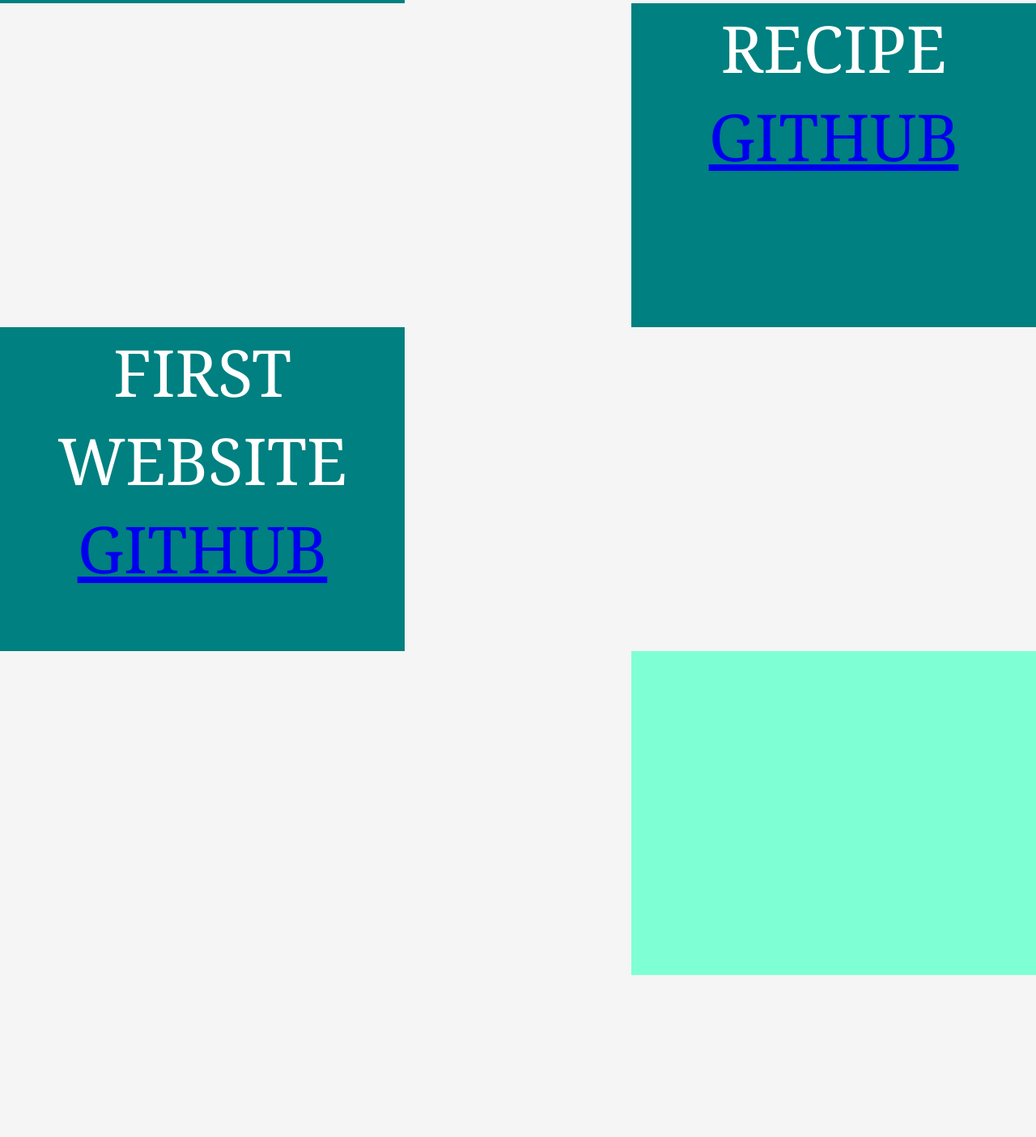
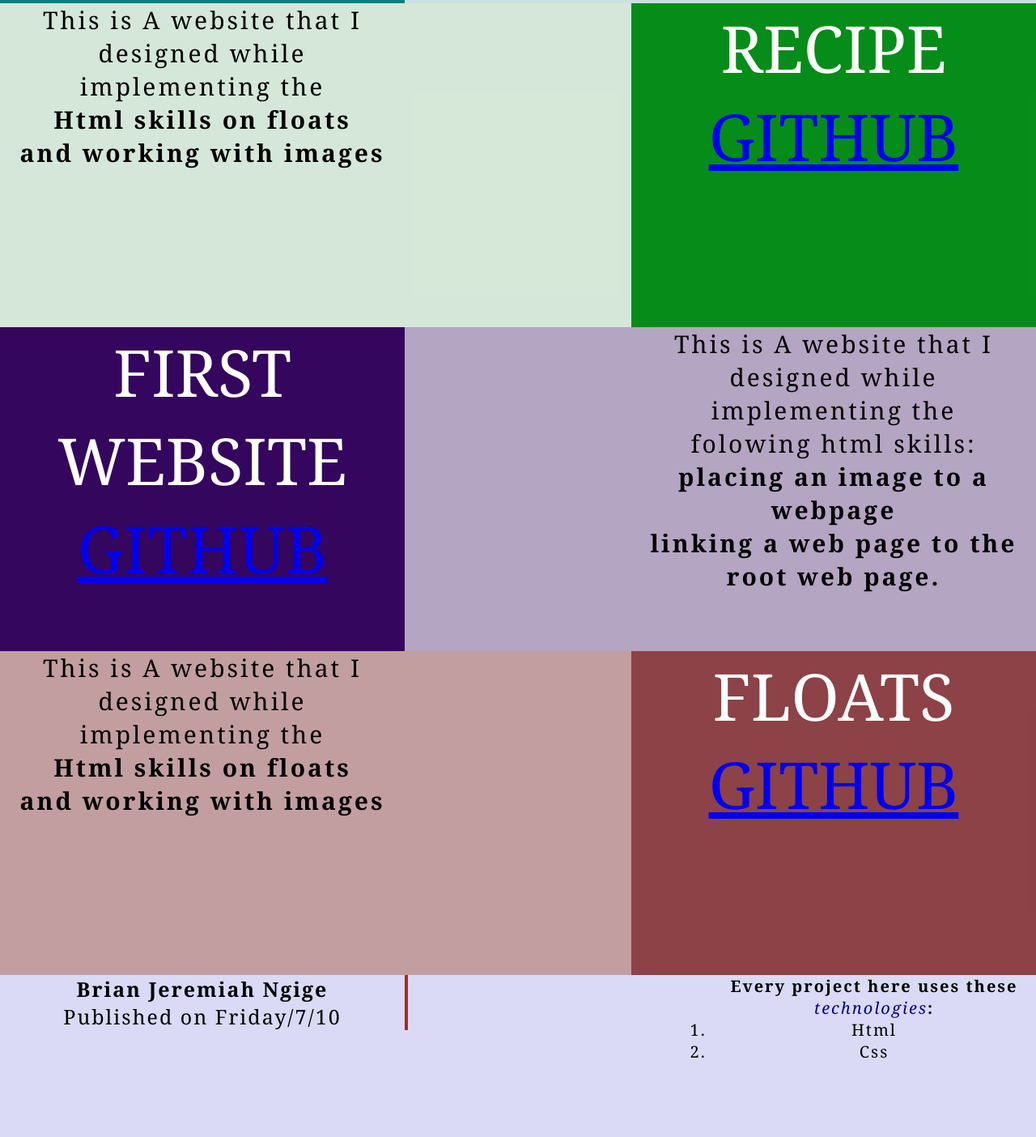
Before and after one commit to JeremiahNgige/portfolio2, a plain HTML site: page index.html in a window 1280 px wide. Shown: the part 796-2200 px from the top of the page at 81% size. Drawn offline with Linux system fonts and the light colour scheme.

Commit message:
portfoilio2

```diff
--- a/css/styles.css
+++ b/css/styles.css
@@ -25,6 +25,29 @@ header{
     text-align: center ;
     opacity: 60%;
 
+}
+.footer{
+    width: 100%;
+    height: 200px;
+    background: rgba(0, 0, 255, 0.11);
+}
+.lighten{
+    font-weight: lighter;
+    font-style: oblique;
+    color: darkblue;
+}
+.ol{
+    width: 400px;
+    float:right;
+    font-size: 20px;
+    letter-spacing: 2px;
+}
+.ul{
+    width: 500px;
+    border-right:4px solid brown;
+    font-size: 25px;
+    letter-spacing: 2px;
+    float: left;
 }
 #content{
     width: 100%;
@@ -56,7 +79,31 @@ h1{
 }
 .card{
     height: 400px;
-    color: teal;
+    color:black;
+    font-size: 30px;
+    background: rgba(0, 128, 128, 0.178);
+
+}
+.card2{
+    height: 400px;
+    color:black;
+    font-size: 30px;
+    background: hsla(128, 91%, 29%, 0.13);
+
+}
+.card3{
+    height: 400px;
+    color:black;
+    font-size: 30px;
+    background: rgba(52, 6, 94, 0.336);
+
+}
+.card4{
+    height: 400px;
+    color:black;
+    font-size: 30px;
+    background:  rgba(102, 0, 8, 0.356);
+
 }
 p#hdr-txt{
     font-size: 40px;
@@ -67,19 +114,80 @@ p#hdr-txt{
 }
 .card.box-card{
     width: 500px;
-    background-color: teal;
+    background-color:teal;
 }
-#right-one.card.box-card{
+.card2.box-card2{
+    width: 500px;
+    background-color:hsla(128, 91%, 29%, 0.993);
     float: right;
-    background-color: tomato;
+
 }
-#right-one-two.card.box-card{
+.card3.box-card3{
+    width: 500px;
+    background-color:rgb(52, 6, 94);
+}
+.card4.box-card4{
+    width: 500px;
+    background-color:rgba(102, 0, 8, 0.356);
     float: right;
-    background-color: aquamarine !important;
 }
+
 .card-txt.card.box-card{
     font-size:5rem;
     text-transform: uppercase;
     font-weight: lighter;
     color: white;
 }
+.card-txt2.card2.box-card2{
+    font-size:5rem;
+    text-transform: uppercase;
+    font-weight: lighter;
+    color: white;
+}
+.card-txt3.card3.box-card3{
+    font-size:5rem;
+    text-transform: uppercase;
+    font-weight: lighter;
+    color: white;
+}
+.card-txt4.card4.box-card4{
+    font-size:5rem;
+    text-transform: uppercase;
+    font-weight: lighter;
+    color: white;
+
+}
+
+.bg{
+    background: teal;
+    opacity: 10%;
+}
+.card.shelter{
+    float: right;
+    letter-spacing: 3px;
+    height: 200px;
+    top: 600px;
+    background: transparent;
+
+}
+.card2.Recipe{
+    letter-spacing: 3px;
+    height: 200px;
+    width: 500px;
+    box-sizing: border-box;
+    background: transparent;
+
+}
+.card4.floats{
+    letter-spacing: 3px;
+    height: 200px;
+    width: 500px;
+    background: transparent;
+}
+.card3.first{
+    float: right;
+    letter-spacing: 3px;
+    height: 200px;
+    width: 500px;
+    background: transparent;
+}
--- a/index.html
+++ b/index.html
@@ -20,29 +20,65 @@
          </img>
       </div>
       <div id="content">
-      <div class="card">
+      <div class=" card ">
+        <p class="card shelter">This is A website that I </br>designed while implementing the<br/>
+          <strong>Html skills on floats and<br/> linking image backround</br/> via css</strong></p>
           <div class="card box-card">
               <p class="card box-card card-txt">ANIMAL SHELTER<br/>
                 <a href="https://github.com/JeremiahNgige/a-shelter.git" title="Git repository"a>github</a>
               </p>
           </div>
+
       </div>
-      <div class="card">
-        <div class="card box-card" id="right-one">
-            <p class="card box-card card-txt">Recipe<br/>
+      <div class=" card2">
+
+        <div class=" card2 box-card2" >
+            <p class="card2 box-card2 card-txt2" id="lft">Recipe<br/>
                 <a href="https://github.com/JeremiahNgige/cook.git" title="Git repository"a>github</a>
               </p>
         </div>
+        <p class="card2 Recipe">This is A website that I </br>designed while implementing the<br/>
+          <strong>Html skills on floats<br/> and working with images</strong></p>
+        <div >
+        </div>
     </div>
-    <div class="card">
-        <div class="card box-card">
-            <p class="card box-card card-txt">first website<br/>
+    <div class=" card3">
+      <p class="card3 first">This is A website that I </br>designed while implementing the<br/>
+        folowing html skills:<br/>
+        <span><strong>placing an image to a webpage<br/>linking a web page to the root web page.</strong>
+        </span><br/></p>
+        <div class="card3 box-card3">
+            <p class=" card3 box-card3 card-txt3" id="ctr">first website<br/>
                 <a href="https://github.com/JeremiahNgige/first-webpage.git" title="Git repository"a>github</a>
               </p>
         </div>
+
+
     </div>
-    <div class="card">
-        <div class="card box-card" id="right-one-two"></div>
+    <div class=" card4">
+
+        <div class=" card4 box-card4">
+            <p class="card4 box-card4 card-txt4" id="r2">floats<br/>
+                <a href="https://github.com/JeremiahNgige/float.git" title="Git repository"a>github</a>
+              </p>
+        </div>
+        <p class="card4 floats">This is A website that I </br>designed while implementing the<br/>
+          <strong>Html skills on floats<br/> and working with images</strong></p>
+    </div>
+    <div class="footer">
+      <ul class="ul">
+        <li ><strong>Brian Jeremiah Ngige</strong></li>
+        <li >Published on Friday/7/10</li>
+      </ul>
+      <div class = "ol">
+        <p>
+          <strong>Every project here uses these <span class="lighten">technologies</span>:</strong>
+        </p>
+        <ol>
+          <li>Html</li>
+          <li>Css</li>
+        </ol></div>
+
     </div>
       </div>
    </div>
```
Also changed, not shown: images/A-shelter.png (added), images/first.png (added), images/floats.png (added), images/recipee.png (added), images/webpage1.png (added).
